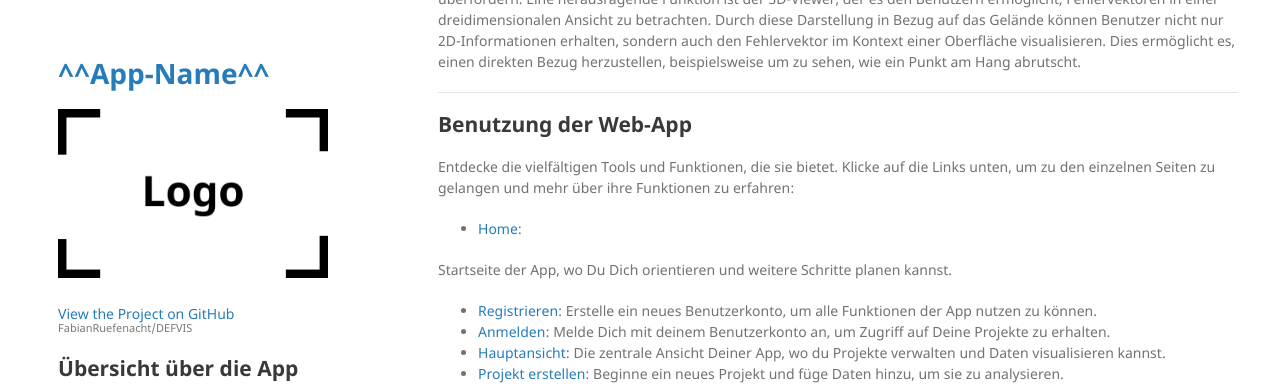
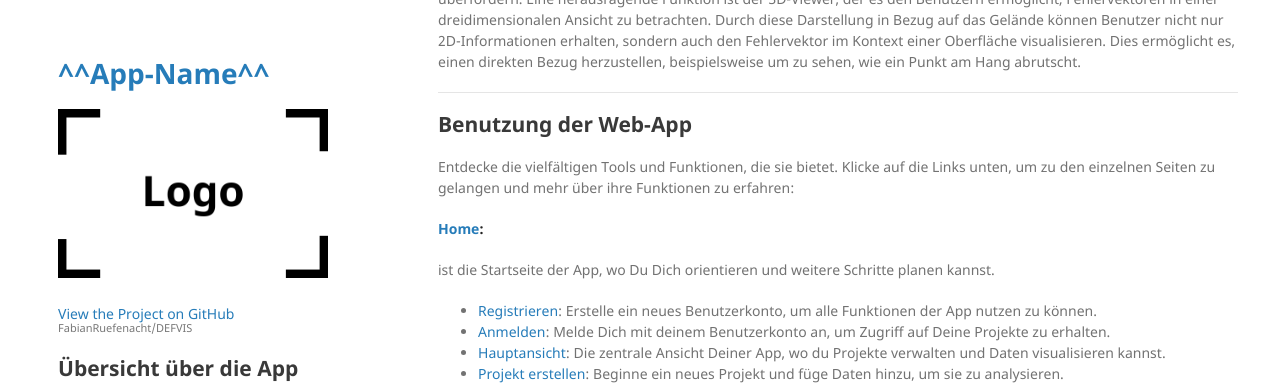
Before and after one commit to FabianRuefenacht/DEFVIS, a Jekyll site: the page built from docs/index.md, in a window 1280 px wide and 900 px high, scrolled down 588 px. Shown: the top 387 px of the window. Built offline with Jekyll 4.4.1, drawn with Linux system fonts in a browser that asks for light colours; our own code applies the rules of GitHub Pages for plain Markdown files.

Commit message:
Update index.md

```diff
--- a/docs/index.md
+++ b/docs/index.md
@@ -30,9 +30,9 @@ Unsere App bietet eine breite Palette von Funktionen, die den Nutzern vielfälti
 
 Entdecke die vielfältigen Tools und Funktionen, die sie bietet. Klicke auf die Links unten, um zu den einzelnen Seiten zu gelangen und mehr über ihre Funktionen zu erfahren:
 
-- [Home](home.html):
+**[Home](home.html):**
 
-Startseite der App, wo Du Dich orientieren und weitere Schritte planen kannst.
+ist die Startseite der App, wo Du Dich orientieren und weitere Schritte planen kannst.
 
 - [Registrieren](register.html): Erstelle ein neues Benutzerkonto, um alle Funktionen der App nutzen zu können.
 - [Anmelden](login.html): Melde Dich mit deinem Benutzerkonto an, um Zugriff auf Deine Projekte zu erhalten.
```
